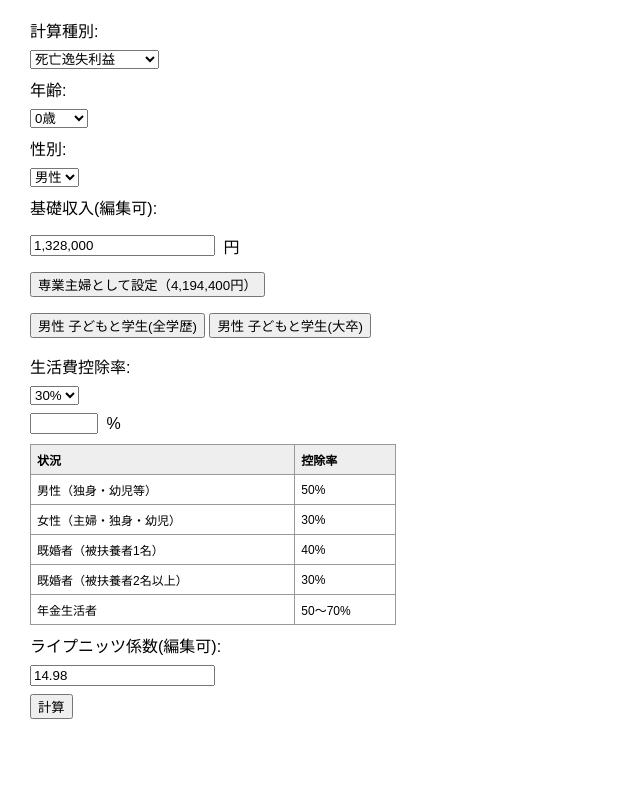
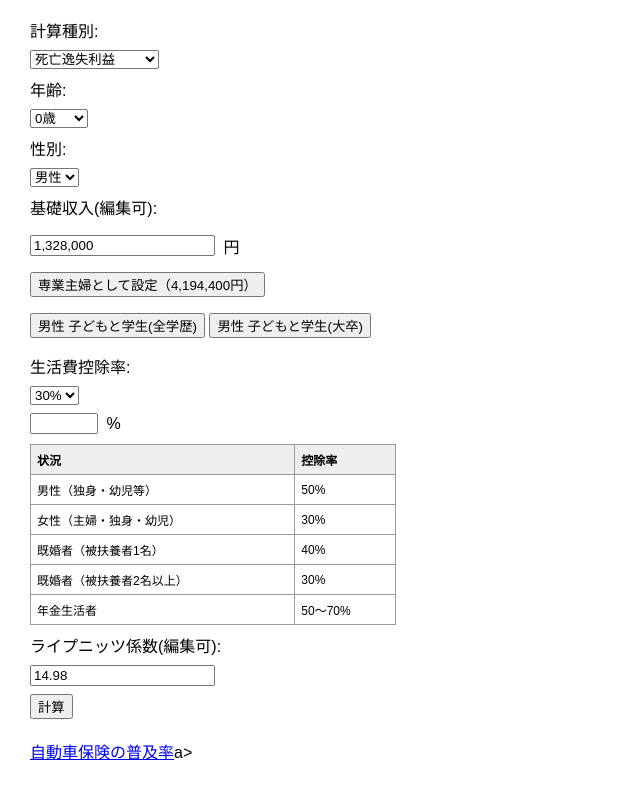
Before and after one commit to DrPotter2022/call-link-test, a plain HTML site: page automobile/embedded.html in a window 1280 px wide. Shown: the part 79-872 px from the top of the page, without its empty margins (0-640 px from the left). Before the commit the page ends 828 px from the top, so only its background shows below. Drawn offline with Linux system fonts and the light colour scheme.

Commit message:
Update embedded.html
自動車保険の普及率リンク追加

```diff
--- a/automobile/embedded.html
+++ b/automobile/embedded.html
@@ -252,5 +252,6 @@
       switchMode();
     });
   </script>
+  <P><a href="https://www.wize.uno/automobile/enroll-insurance.html">自動車保険の普及率</a>a></P>
 </body>
 </html>
```
